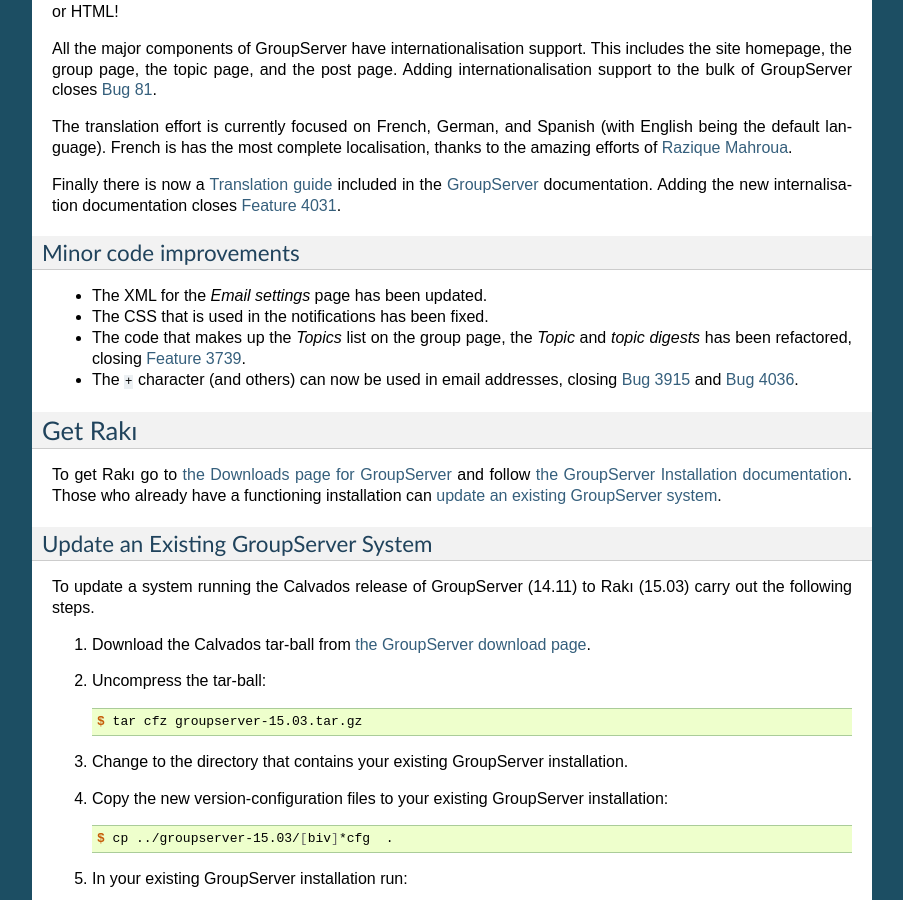
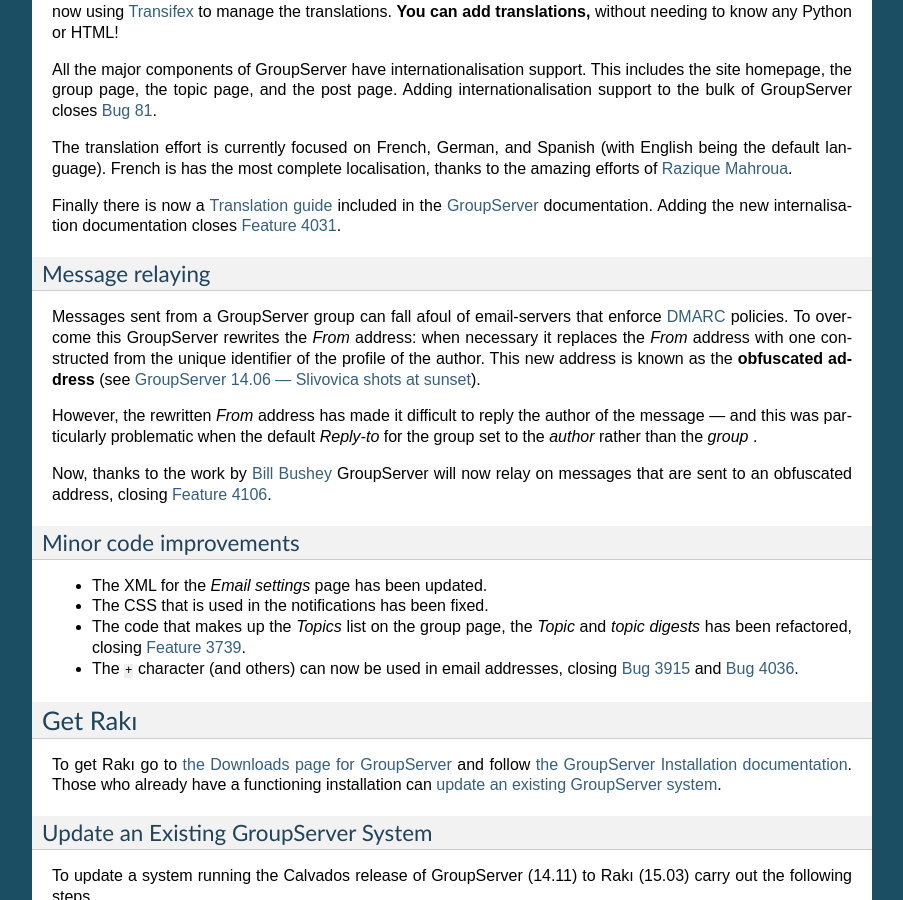
Before and after one commit to groupserver/buildout, a Sphinx documentation site: the page built from docs/release-notes-1503.rst, in a window 1280 px wide and 900 px high, scrolled down 1479 px. Shown: the whole window, without its empty margins (198-1101 px from the left). Built offline with Sphinx 7.4.7, drawn with Linux system fonts in a browser that asks for light colours; some of the changed text lies outside the part shown.

Commit message:
Adding message relaying to the release notes for Rakı

```diff
--- a/docs/release-notes-1503.rst
+++ b/docs/release-notes-1503.rst
@@ -25,8 +25,9 @@
 ----------------------
 
 The most extensive change in Rakı is the new `email processing`_
-subsystem. In addition GroupServer can now `export data`_, the
-have been further `improvements to internationalisation`_ and
+subsystem. In addition GroupServer can now `export data`_, there
+have been further `improvements to internationalisation`_, and
+the introduction of `message relaying`_. Finally, there have been
 some `minor code improvements`_.
 
 Email processing
@@ -126,6 +127,29 @@
 
 .. _Feature 4031: https://redmine.iopen.net/issues/4031
 
+Message relaying
+================
+
+Messages sent from a GroupServer group can fall afoul of
+email-servers that enforce DMARC_ policies. To overcome this
+GroupServer rewrites the :mailheader:`From` address: when
+necessary it replaces the :mailheader:`From` address with one
+constructed from the unique identifier of the profile of the
+author. This new address is known as the **obfuscated address**
+(see :doc:`release-notes-1406`).
+
+However, the rewritten :mailheader:`From` address has made it
+difficult to reply the author of the message — and this was
+particularly problematic when the default :mailheader:`Reply-to`
+for the group set to the *author* rather than the *group* .
+
+Now, thanks to the work by `Bill Bushey`_ GroupServer will now
+relay on messages that are sent to an obfuscated address, closing
+`Feature 4106`_.
+
+.. _DMARC: https://www.rfc-editor.org/info/rfc7489
+.. _Feature 4106: https://redmine.iopen.net/issues/4106
+
 Minor code improvements
 =======================
 
```
